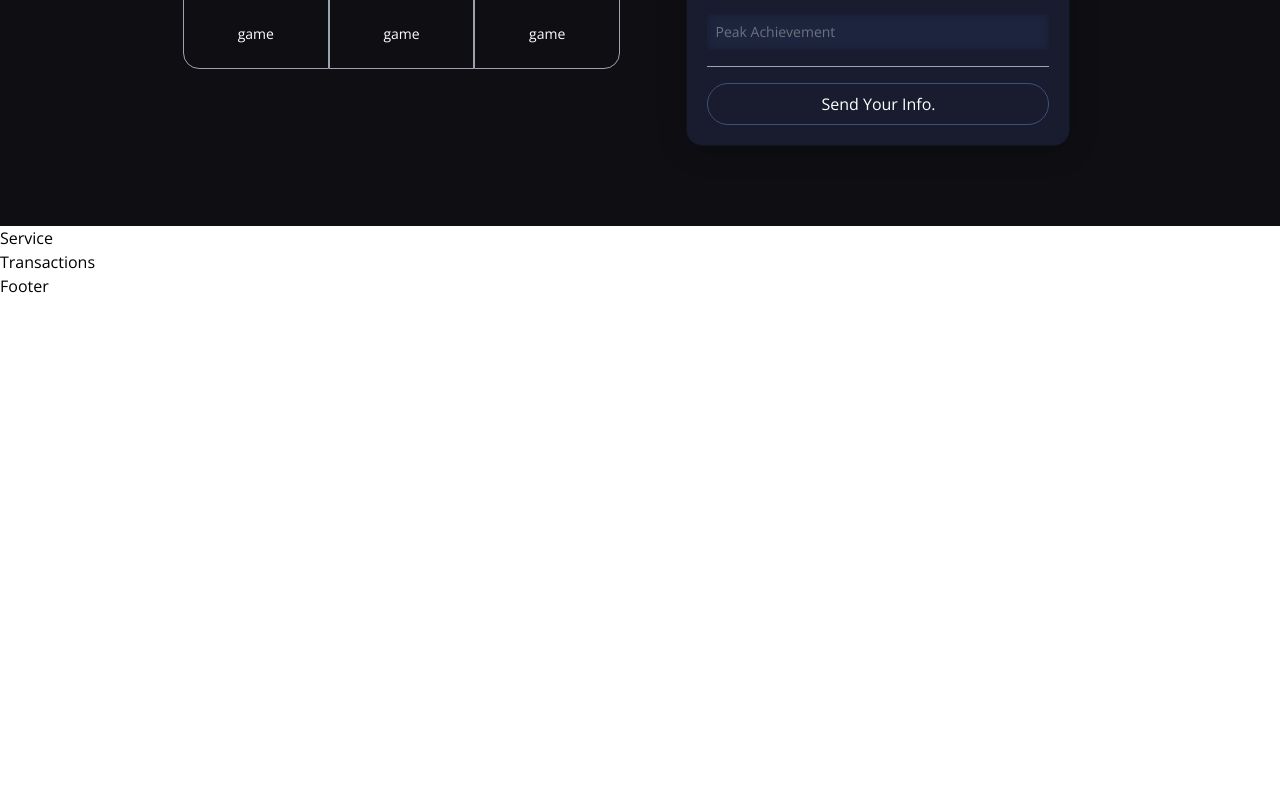
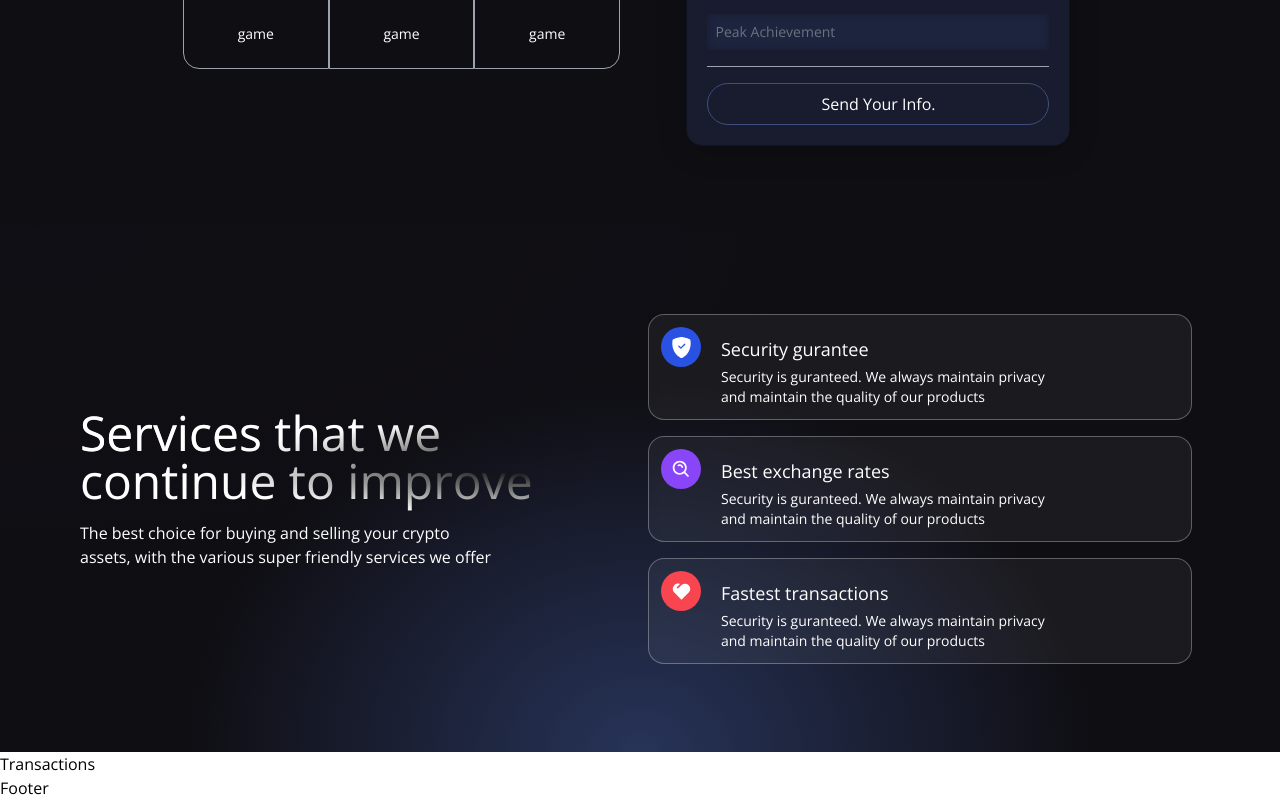
Before and after one commit to Quadwinner/EpicEsportsIndia-testing, a React (Vite) app: page / in a window 1280 px wide. Shown: the part 579-1379 px from the top of the page. Before the commit the page ends 877 px from the top, so only its background shows below. Built offline with nearby package versions, Linux system fonts and the light colour scheme.

Commit message:
Update Services.jsx

```diff
--- a/src/components/Services.jsx
+++ b/src/components/Services.jsx
@@ -1,6 +1,59 @@
-const Service =() => {
-  return(
-      <h1>Service</h1>
-  );
-}
-export default Service;
+import React from "react";
+import { BsShieldFillCheck } from "react-icons/bs";
+import { BiSearchAlt } from "react-icons/bi";
+import { RiHeart2Fill } from "react-icons/ri";
+
+const ServiceCard = ({ color, title, icon, subtitle }) => (
+  <div className="flex flex-row justify-start items-start white-glassmorphism p-3 m-2 cursor-pointer hover:shadow-xl">
+    <div className={`w-10 h-10 rounded-full flex justify-center items-center ${color}`}>
+      {icon}
+    </div>
+    <div className="ml-5 flex flex-col flex-1">
+      <h3 className="mt-2 text-white text-lg">{title}</h3>
+      <p className="mt-1 text-white text-sm md:w-9/12">
+        {subtitle}
+      </p>
+    </div>
+  </div>
+);
+
+const Services = () => (
+  <div className="flex w-full justify-center items-center gradient-bg-services">
+    <div className="flex mf:flex-row flex-col items-center justify-between md:p-20 py-12 px-4">
+      <div className="flex-1 flex flex-col justify-start items-start">
+        <h1 className="text-white text-3xl sm:text-5xl py-2 text-gradient ">
+          Services that we
+          <br />
+          continue to improve
+        </h1>
+        <p className="text-left my-2 text-white font-light md:w-9/12 w-11/12 text-base">
+          The best choice for buying and selling your crypto assets, with the
+          various super friendly services we offer
+        </p>
+      </div>
+
+      <div className="flex-1 flex flex-col justify-start items-center">
+        <ServiceCard
+          color="bg-[#2952E3]"
+          title="Security gurantee"
+          icon={<BsShieldFillCheck fontSize={21} className="text-white" />}
+          subtitle="Security is guranteed. We always maintain privacy and maintain the quality of our products"
+        />
+        <ServiceCard
+          color="bg-[#8945F8]"
+          title="Best exchange rates"
+          icon={<BiSearchAlt fontSize={21} className="text-white" />}
+          subtitle="Security is guranteed. We always maintain privacy and maintain the quality of our products"
+        />
+        <ServiceCard
+          color="bg-[#F84550]"
+          title="Fastest transactions"
+          icon={<RiHeart2Fill fontSize={21} className="text-white" />}
+          subtitle="Security is guranteed. We always maintain privacy and maintain the quality of our products"
+        />
+      </div>
+    </div>
+  </div>
+);
+
+export default Services;
```
